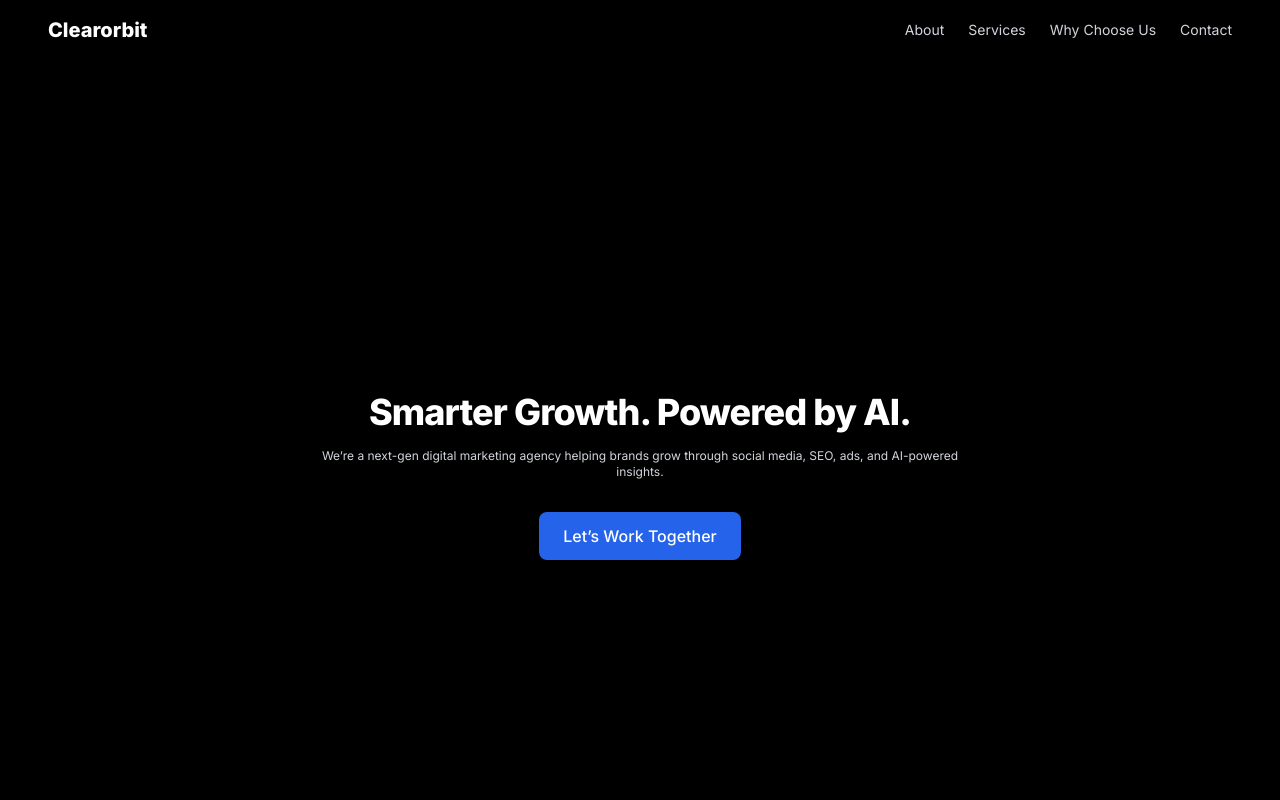
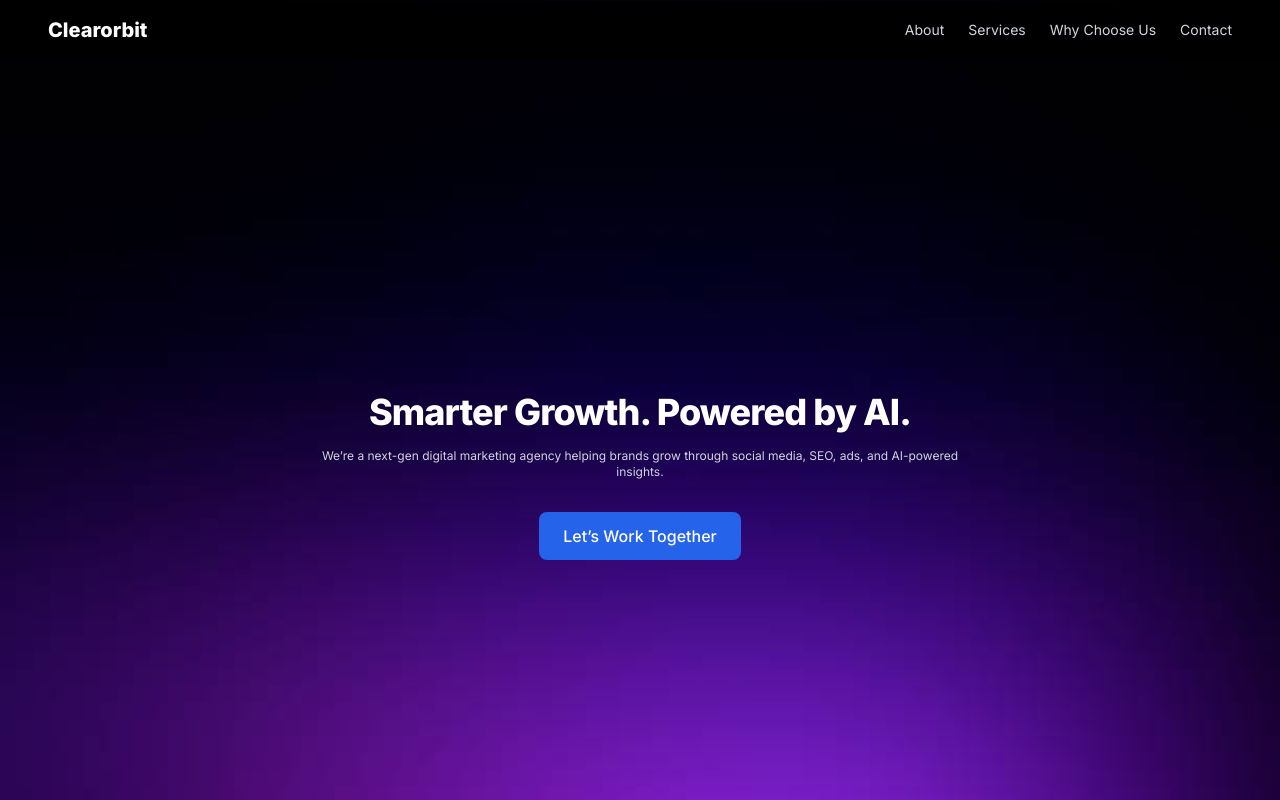
Before and after one commit to siddharthsharma16/clearorbit, a plain HTML site: page index.html in a window 1280 px wide. Shown: the top 800 px of the page. Drawn offline with nearby package versions, Linux system fonts and the light colour scheme.

Commit message:
Update style.css

```diff
--- a/style.css
+++ b/style.css
@@ -52,3 +52,8 @@ body {
   border-color: #3b82f6;
   box-shadow: 0 0 0 2px rgba(59, 130, 246, 0.5);
 }
+body {
+  background: url('newcbg.jpg') no-repeat center center;
+  background-attachment: fixed; /* might fallback to scroll on some mobiles */
+  background-size: cover;
+}
```
